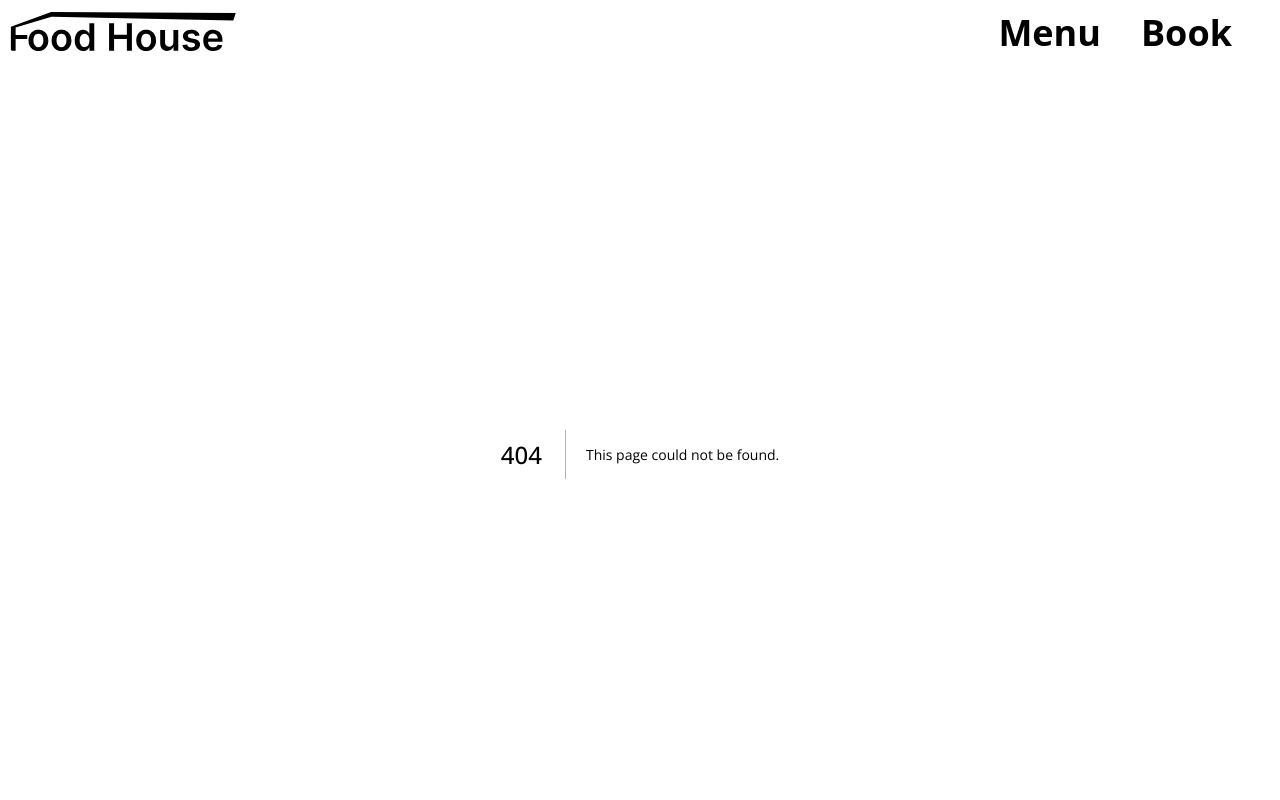
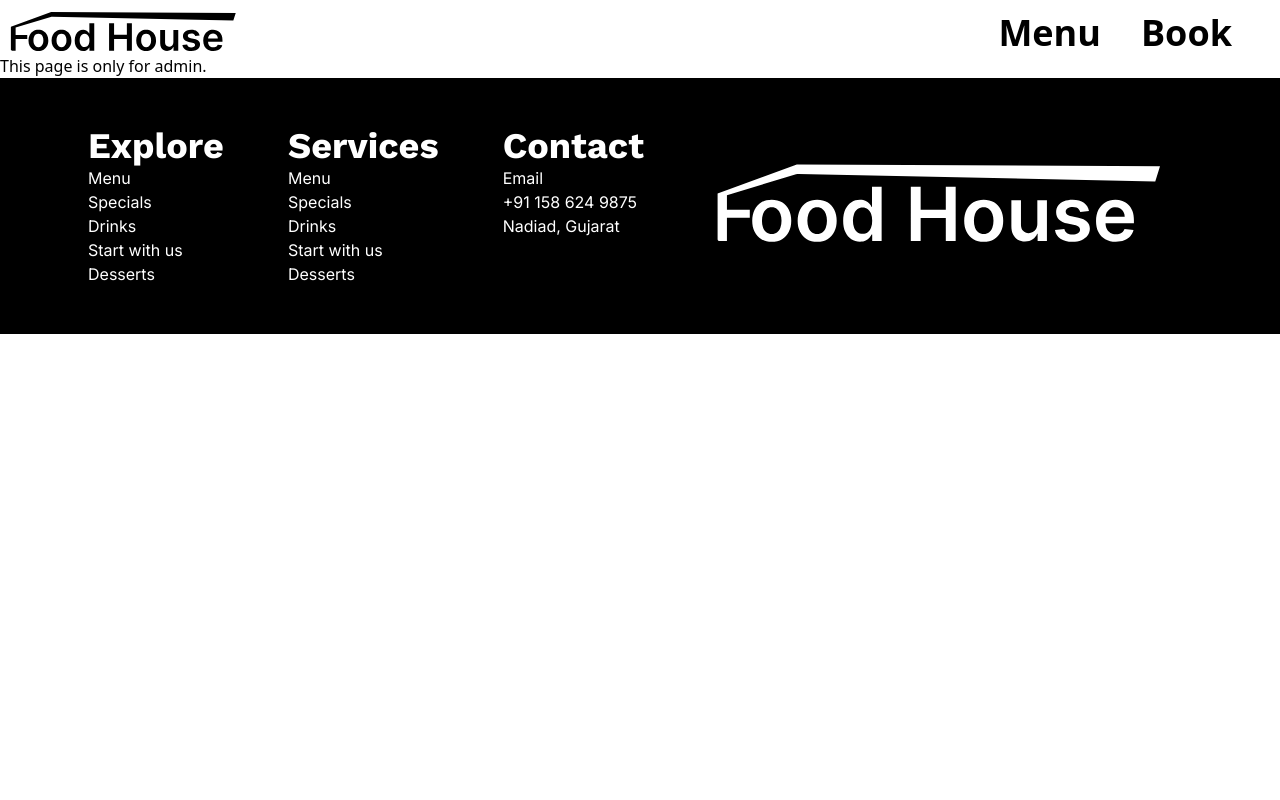
Before and after one commit to YUGE0/Food-House, a Next.js app: page /admin in a window 1280 px wide. Before the commit this address had no page. Shown: the top 800 px of the page. Built offline with nearby package versions, Linux system fonts and the light colour scheme.

Commit message:
Admin page

```diff
--- /dev/null
+++ b/app/admin/page.tsx
@@ -0,0 +1,9 @@
+import React from 'react'
+
+export default function page() {
+  return (
+    <div>
+        This page is only for admin.
+    </div>
+  )
+}
```
